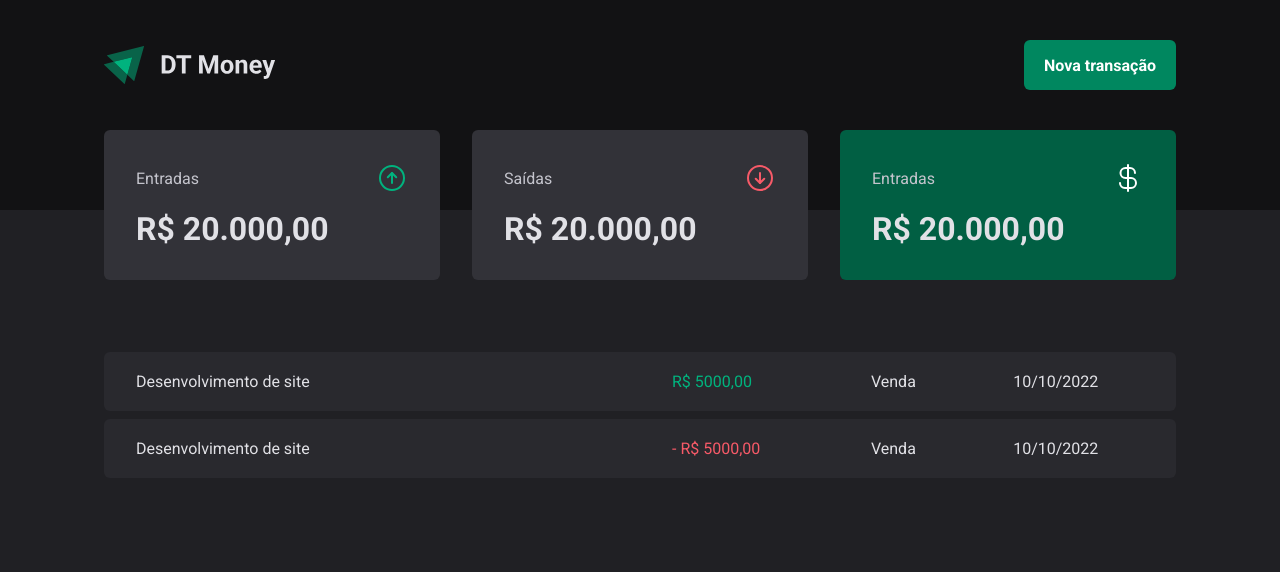
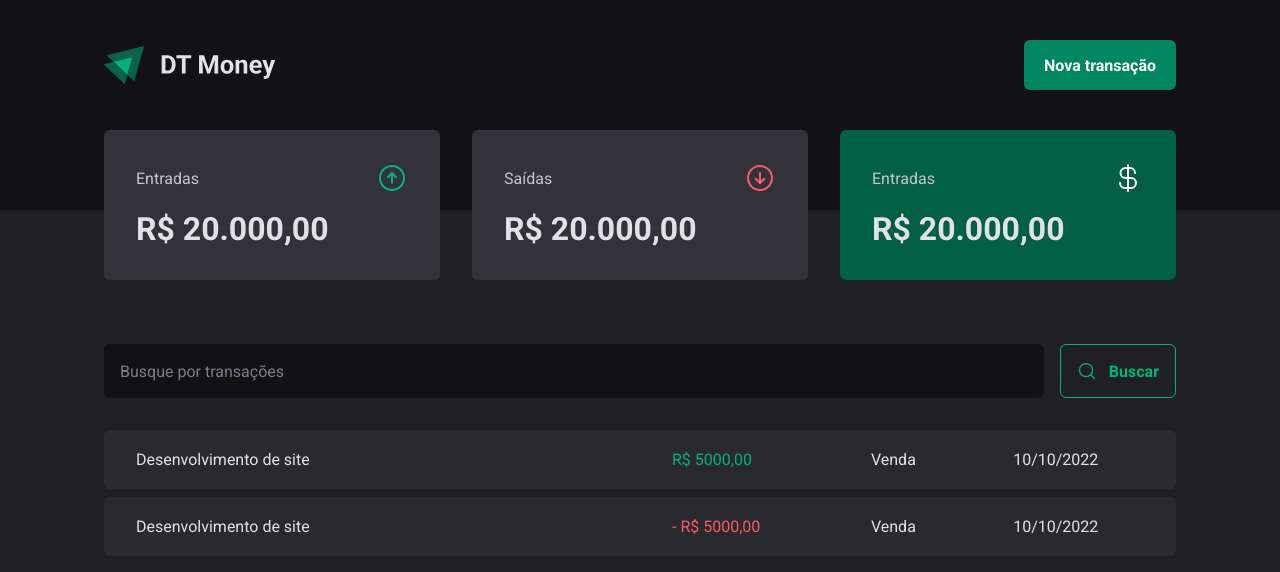
Before and after one commit to RenanArantes/dt-money, a React (Vite) app: page / in a window 1280 px wide. Shown: the top 572 px of the page. Built offline with nearby package versions, Linux system fonts and the light colour scheme.

Commit message:
Component SearchForm

```diff
--- /dev/null
+++ b/src/pages/Transactions/components/SearchForm/index.tsx
@@ -0,0 +1,15 @@
+import { MagnifyingGlass } from 'phosphor-react'
+import { SearchFormContainer } from './styles'
+
+export function SearchForm() {
+  return (
+    <SearchFormContainer>
+      <input type="text" placeholder="Busque por transações" />
+
+      <button type="submit">
+        <MagnifyingGlass size={20} />
+        Buscar
+      </button>
+    </SearchFormContainer>
+  )
+}
--- /dev/null
+++ b/src/pages/Transactions/components/SearchForm/styles.ts
@@ -0,0 +1,40 @@
+import styled from 'styled-components'
+
+export const SearchFormContainer = styled.form`
+  display: flex;
+  gap: 1rem;
+
+  input {
+    flex: 1;
+    border-radius: 6px;
+    border: 0;
+    background: ${(props) => props.theme.gray[900]};
+    color: ${(props) => props.theme.gray[300]};
+    padding: 1rem;
+
+    &::placeholder {
+      color: ${(props) => props.theme.gray[500]};
+    }
+  }
+
+  button {
+    display: flex;
+    align-items: center;
+    gap: 0.75rem;
+
+    padding: 1rem;
+    background: transparent;
+    border: 1px solid ${(props) => props.theme.green[300]};
+    border-radius: 6px;
+    color: ${(props) => props.theme.green[300]};
+    font-weight: bold;
+
+    &:hover {
+      background: ${(props) => props.theme.green[500]};
+      border: 1px solid ${(props) => props.theme.green[500]};
+      color: ${(props) => props.theme.white};
+
+      transition: background-color 0.2s, color 0.2s, border-color 0.2s;
+    }
+  }
+`
--- a/src/pages/Transactions/index.tsx
+++ b/src/pages/Transactions/index.tsx
@@ -1,5 +1,6 @@
 import { Header } from '../../Components/Header'
 import { Summary } from '../../Components/Summary'
+import { SearchForm } from './components/SearchForm'
 import {
   PriceHighlight,
   TransactionContainer,
@@ -12,6 +13,7 @@
       <Header />
       <Summary />
       <TransactionContainer>
+        <SearchForm />
         <TransationsTable>
           <tbody>
             <tr>
--- a/src/pages/Transactions/styles.ts
+++ b/src/pages/Transactions/styles.ts
@@ -11,7 +11,7 @@
   width: 100%;
   border-collapse: separate;
   border-spacing: 0 0.5rem;
-  //margin-top: 1.5rem;
+  margin-top: 1.5rem;
   td {
     padding: 1.25rem 2rem;
     background: ${(props) => props.theme.gray[700]};
```
